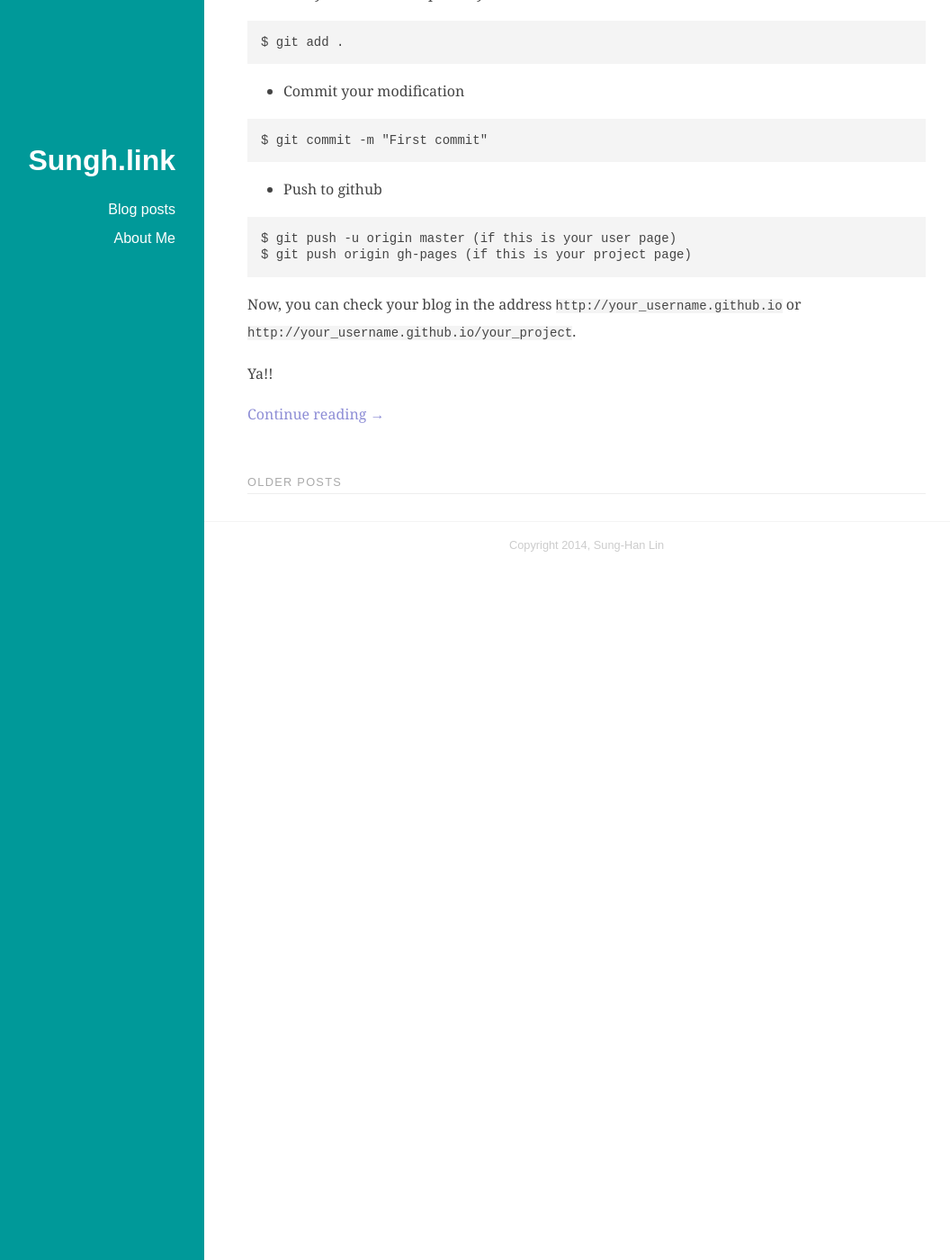
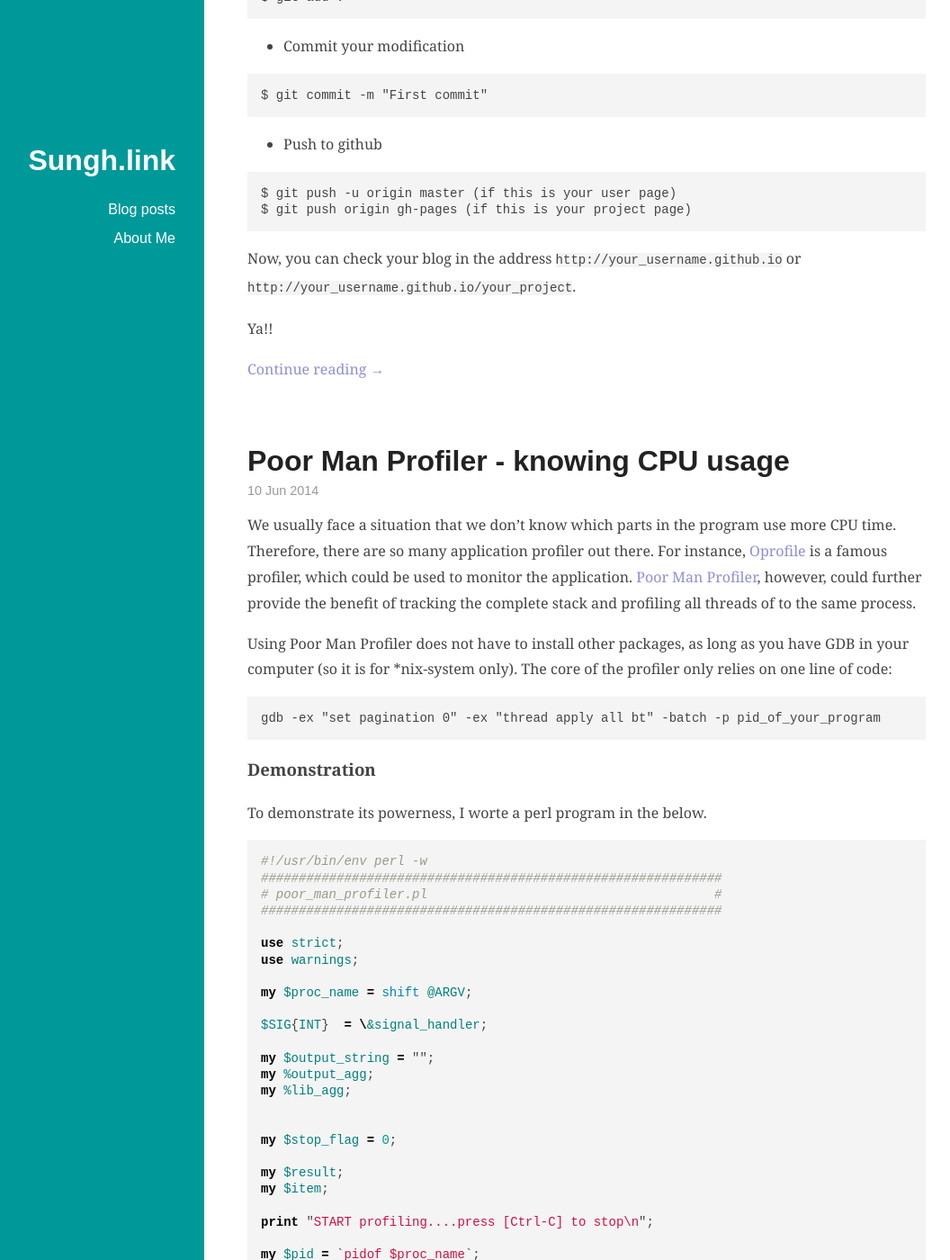
Before and after one commit to sunghlin/blog, a Jekyll site: the page built from index.html, in a window 1280 px wide and 1400 px high, scrolled down 3697 px. Shown: the whole window at 90% size, without its empty margins (93-1149 px from the left). Built offline with Jekyll 4.4.1, drawn with Linux system fonts in a browser that asks for light colours; the list of posts is cut into pages by our own code; some of the changed text lies outside the part shown.

Commit message:
Poor man profiler

```diff
--- /dev/null
+++ b/_posts/2014-06-10-Poor-Man-Profiler.md
@@ -0,0 +1,155 @@
+---
+layout: post
+title:  Poor Man Profiler - knowing CPU usage
+keywords: profiler
+quote:
+---
+
+We usually face a situation that we don't know which parts in the program use more CPU time. Therefore, there are so many application profiler out there. For instance, [Oprofile](http://oprofile.sourceforge.net/news/) is a famous profiler, which could be used to monitor the application. [Poor Man Profiler](http://poormansprofiler.org/), however, could further provide the benefit of tracking the complete stack and profiling all threads of to the same process.
+
+<!--more-->
+
+Using Poor Man Profiler does not have to install other packages, as long as you have GDB in your computer (so it is for *nix-system only). The core of the profiler only relies on one line of code:
+
+	gdb -ex "set pagination 0" -ex "thread apply all bt" -batch -p pid_of_your_program
+
+## Demonstration
+
+To demonstrate its powerness, I worte a perl program in the below.
+
+~~~ perl
+#!/usr/bin/env perl -w
+#############################################################
+# poor_man_profiler.pl                                      #
+#############################################################
+
+use strict;
+use warnings;
+
+my $proc_name = shift @ARGV;
+
+$SIG{INT}  = \&signal_handler;
+
+my $output_string = "";
+my %output_agg;
+my %lib_agg;
+
+
+my $stop_flag = 0;
+
+my $result;
+my $item;
+
+print "START profiling....press [Ctrl-C] to stop\n";
+
+my $pid = `pidof $proc_name`;
+
+while(!$stop_flag) {
+	$result = `gdb -ex "set pagination 0" -ex "thread apply all bt" -batch -p $pid`;
+
+	for (split /^/, $result) {
+		if ($_ =~ /^Thread/) {
+			if ($output_string ne "") {
+				if (not exists $output_agg{$output_string}) {
+					$output_agg{$output_string} = 1;
+				} else {
+					$output_agg{$output_string}++;
+				}
+
+				$output_string = "";
+			}
+		}
+
+		if ($_ =~ /^\#/) {
+			my @s_result = split(' ', $_);
+
+			if ($output_string ne "") {
+				$output_string = $output_string.", ";
+			}
+
+			if ($s_result[2] eq "in") {
+				$output_string = $output_string.$s_result[3];
+			} elsif ($s_result[3] eq "at") {
+				$output_string = "[at]".$output_string.$s_result[1];
+			}
+
+			if ($s_result[@s_result-1] ne "()") {
+				my $get_lib = (split /\//, (split /:/, $s_result[@s_result-1])[0])[-1];
+
+				if (not exists $lib_agg{$get_lib}) {
+					$lib_agg{$get_lib} = 1;
+				} else {
+					$lib_agg{$get_lib}++;
+				}
+
+
+				$output_string = $output_string."(".$get_lib.")";
+			}
+		}
+	}
+
+	if ($output_string ne "") {
+		if (not exists $output_agg{$output_string}) {
+			$output_agg{$output_string} = 1;
+		} else {
+			$output_agg{$output_string}++;
+		}
+	}
+
+	sleep (1);
+}
+
+print "profiling STOP!!!\n";
+
+print "==\n";
+my $total_output_percentage = 0;
+foreach $item (keys %output_agg) {
+	$total_output_percentage += $output_agg{$item};
+}
+
+my $output_percentage;
+print "   samples |  %  | stack path\n";
+foreach $item (sort {$output_agg{$b} <=> $output_agg{$a}} keys %output_agg) {
+	$output_percentage = $output_agg{$item}/$total_output_percentage*100;
+	printf "%10d | %3d | %s\n", ($output_agg{$item}, $output_percentage, $item);
+}
+
+print "==\n";
+my $total_lib_percentage = 0;
+foreach $item (keys %lib_agg) {
+	$total_lib_percentage += $lib_agg{$item};
+}
+
+my $lib_percentage;
+print "   samples |  %  | model name\n";
+foreach $item (sort {$lib_agg{$b} <=> $lib_agg{$a}} keys %lib_agg) {
+	$lib_percentage = $lib_agg{$item}/$total_lib_percentage*100;
+	printf "%10d | %3d | %s\n", ($lib_agg{$item}, $lib_percentage, $item);
+}
+
+exit;
+
+sub signal_handler {
+    $stop_flag = 1;
+}
+~~~
+
+The usage of this command is:
+
+	$ perl poor_man_profiler.pl process_name
+
+The example output is:
+
+~~~
+$ sudo perl poor_man_profiler.pl top
+START profiling....press [Ctrl-C] to stop
+^Cprofiling STOP!!!
+==
+   samples |  %  | stack path
+        13 | 100 | __kernel_vsyscall, select(libc.so.6), ??, __libc_start_main(libc.so.6), ??
+==
+   samples |  %  | model name
+        14 | 100 | libc.so.6
+~~~
+
+> I use `sudo` to run my program because this program is not belong to me.
```
Also changed, not shown: _posts/2014-07-12-Jekyll-Powered-Blog-on-Github.md (+0 -2 lines), 7 other files.
